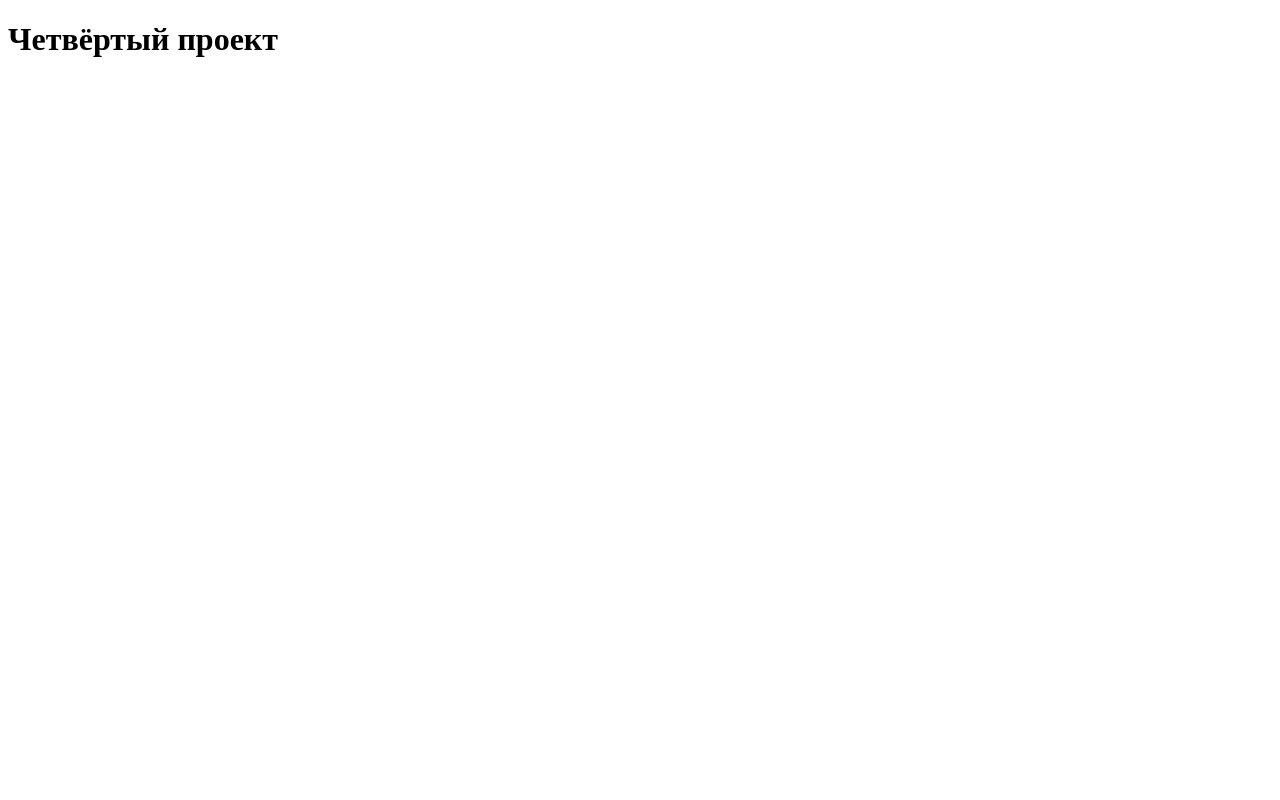
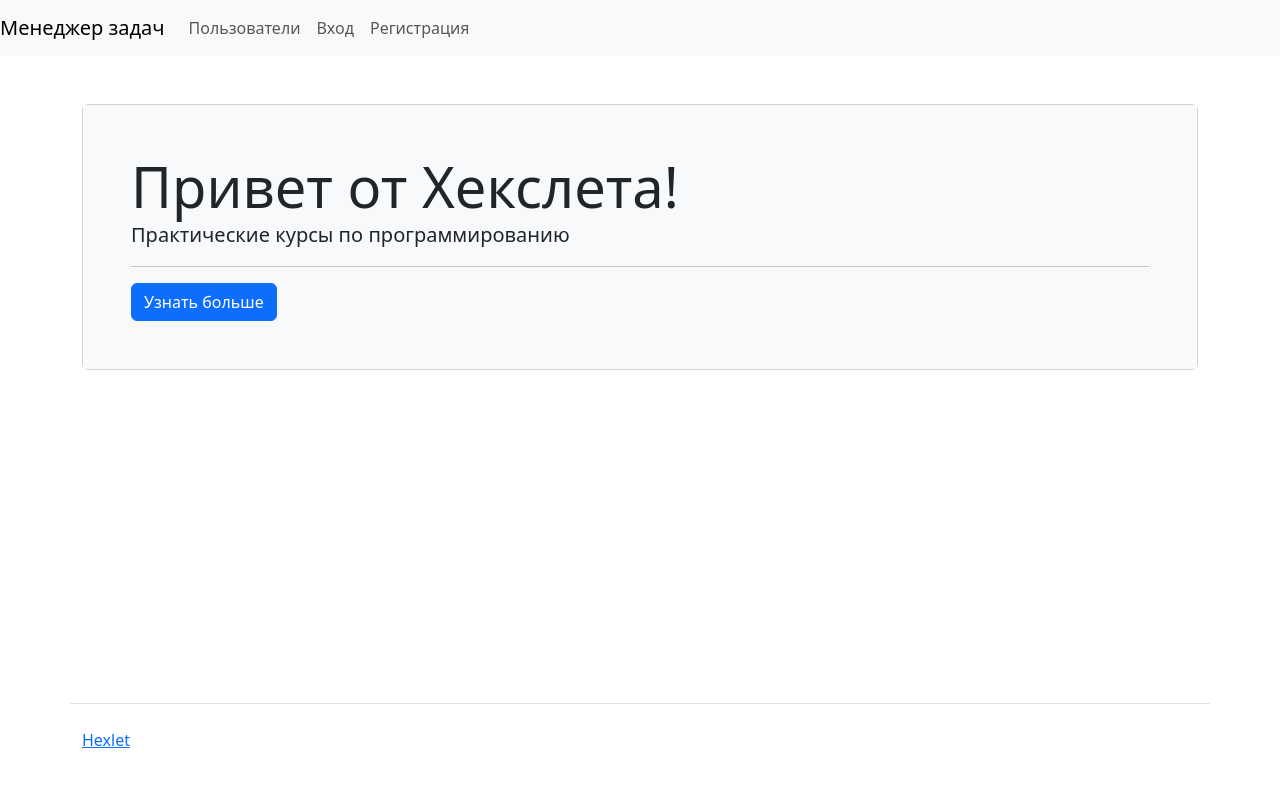
Before and after one commit to OlegKhiretdinov/Task_manager-jira_killer, a Django app: page / in a window 1280 px wide. Before the commit the page is almost empty. Run offline with Django 5.2, Linux system fonts and the light colour scheme; some libraries are stand-ins or nearby versions.

Commit message:
feat: подключен boostrap и добавлен шаблон главной

```diff
--- a/pyproject.toml
+++ b/pyproject.toml
@@ -11,6 +11,7 @@ python = "^3.10"
 django = "^5.0"
 python-dotenv = "^1.0.0"
 dj-database-url = "^2.1.0"
+django-bootstrap5 = "^23.3"
 
 
 [tool.poetry.group.dev.dependencies]
--- a/task_manager/settings.py
+++ b/task_manager/settings.py
@@ -27,7 +27,6 @@ SECRET_KEY = os.getenv("SECRET_KEY")
 
 # SECURITY WARNING: don't run with debug turned on in production!
 DEBUG = os.getenv("DEBUG", "False") == "True"
-print(type(DEBUG))
 
 ALLOWED_HOSTS = [os.getenv("ALLOWED_HOSTS")]
 
@@ -41,7 +40,8 @@ INSTALLED_APPS = [
     'django.contrib.sessions',
     'django.contrib.messages',
     'django.contrib.staticfiles',
-    'task_manager'
+    'task_manager',
+    'django_bootstrap5',
 ]
 
 MIDDLEWARE = [
--- /dev/null
+++ b/task_manager/templates/footer.html
@@ -0,0 +1,5 @@
+<footer>
+      <div class="container my-5 pt-4 border-top">
+        <a target="_blank" href="https://ru.hexlet.io">Hexlet</a>
+      </div>
+</footer>
--- a/task_manager/templates/index.html
+++ b/task_manager/templates/index.html
@@ -1,6 +1,17 @@
 {% extends "main_layout.html" %}
 {% block title %}Task Manager{% endblock %}
+{% load django_bootstrap5 %}
 
 {% block main %}
-    <h1>Четвёртый проект</h1>
+    <div class="my-4"></div>
+    <div class="container wrapper flex-grow-1">
+        <div class="card">
+            <div class="card-body p-5 bg-light">
+                <div class="display-4">Привет от Хекслета!</div>
+                <p class="lead">Практические курсы по программированию</p>
+                <hr>
+                {% bootstrap_button "Узнать больше" button_type="link" href="https://ru.hexlet.io" %}
+            </div>
+        </div>
+    </div>
 {% endblock %}
--- a/task_manager/templates/main_layout.html
+++ b/task_manager/templates/main_layout.html
@@ -1,10 +1,19 @@
 <!DOCTYPE html>
 <html lang="ru">
 <head>
+    {% load django_bootstrap5 %}
+    {% bootstrap_css %}
+    {% bootstrap_javascript %}
     <meta charset="UTF-8">
     <title>{% block title %}Main Page{% endblock %}</title>
 </head>
-<body>
-    {% block main %}{% endblock %}
+<body class="d-flex flex-column min-vh-100">
+    {% block header %}
+        {% include "navigation.html" %}
+    {% endblock %}
+        {% block main %}{% endblock %}
+    {% block footer %}
+        {% include "footer.html" %}
+    {% endblock %}
 </body>
 </html>
--- /dev/null
+++ b/task_manager/templates/navigation.html
@@ -0,0 +1,24 @@
+<nav class="navbar navbar-expand-lg navbar-light bg-light">
+      <a class="navbar-brand" href="/">Менеджер задач</a>
+      <button class="navbar-toggler collapsed" data-bs-toggle="collapse" data-bs-target="#navbarToggleExternalContent" aria-expanded="false">
+        <span class="navbar-toggler-icon"></span>
+      </button>
+      <div class="navbar-collapse collapse" id="navbarToggleExternalContent" >
+        <ul class="navbar-nav mr-auto">
+          <li class="nav-item">
+            <a class="nav-link" href="/#">Пользователи</a>
+          </li>
+
+        </ul>
+        <ul class="navbar-nav">
+
+            <li class="nav-item">
+              <a class="nav-link" href="/#">Вход</a>
+            </li>
+            <li class="nav-item">
+              <a class="nav-link" href="/#">Регистрация</a>
+            </li>
+
+        </ul>
+      </div>
+    </nav>
```
Also changed, not shown: 1 other file.
